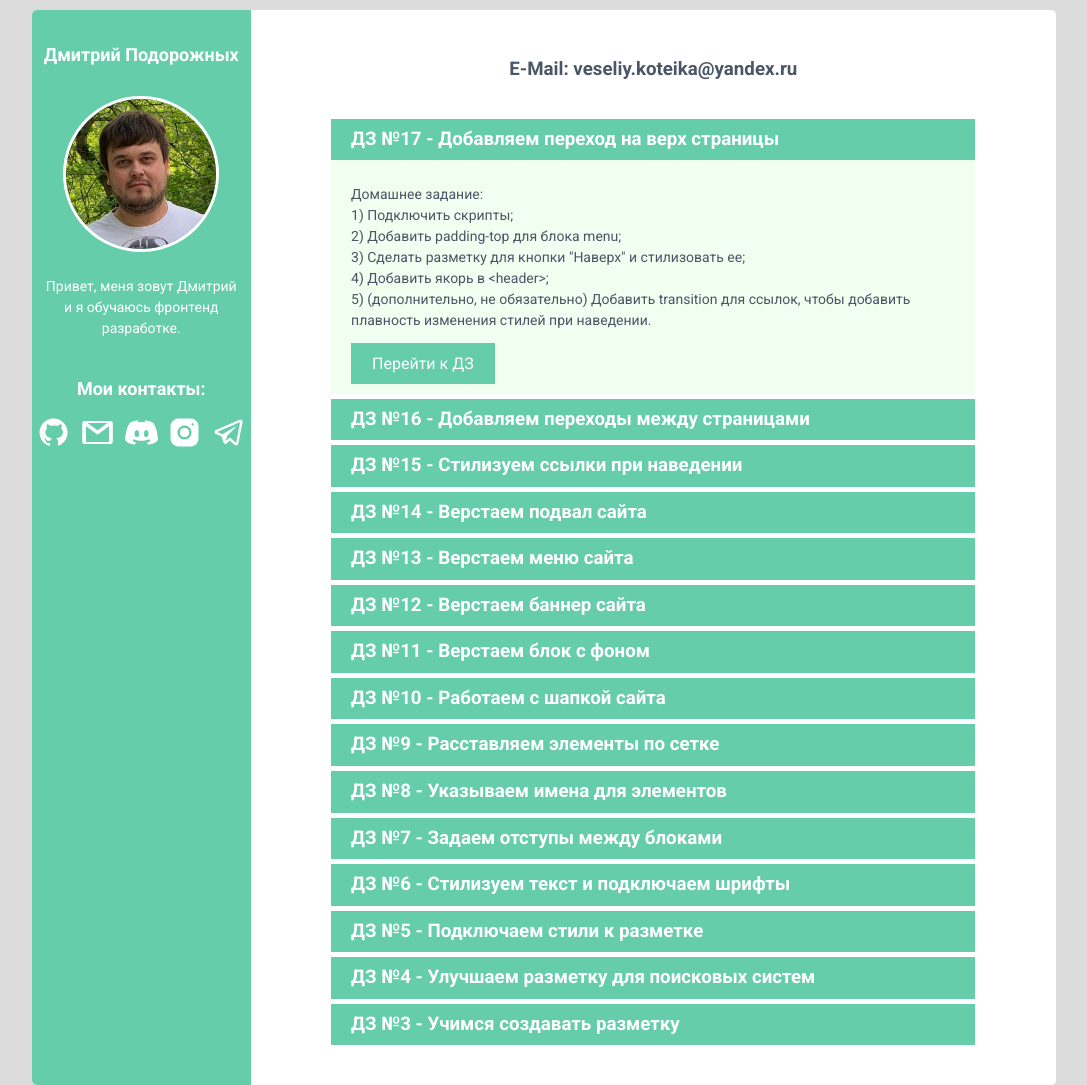
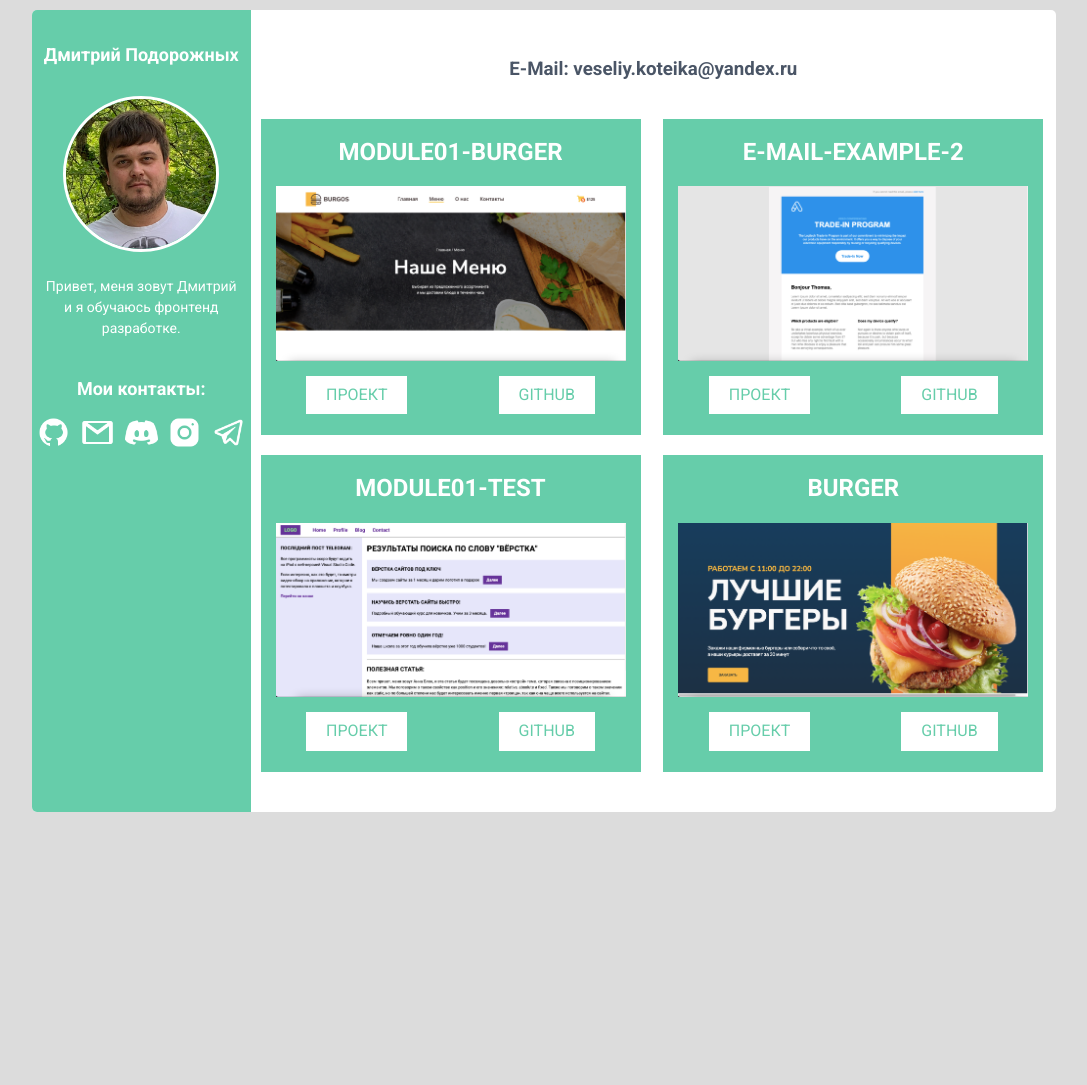
Before and after one commit to den7466/MyPortfolio, a plain HTML site: page index.html in a window 1280 px wide. Shown: the whole page, without its empty margins (96-1183 px from the left). After the commit the page ends 822 px from the top, so only its background shows below. Drawn offline with nearby package versions, Linux system fonts and the light colour scheme.

Commit message:
Add grid for my projects

```diff
--- a/css/main.css
+++ b/css/main.css
@@ -135,3 +135,50 @@ ul {
     background-color: white;
     border: 1px solid #66CDAA;
 }
+
+.cases-box {
+    display: grid;
+    grid-template-columns: repeat(2, 1fr);
+    gap: 20px;
+    padding: 0px 10px 0px 10px;
+}
+
+.cases-item {
+    width: 380px;
+    background: #66CDAA;
+    text-align: center;
+    padding-bottom: 20px;
+}
+
+.cases-item h2 {
+    color: #FFFFFF;
+    text-transform: uppercase;
+    font-weight: 700;
+}
+
+.cases-item img {
+    width: 350px;
+}
+
+.cases-item-links {
+    display: flex;
+    justify-content: space-around;
+    align-items: center;
+    margin-top: 10px;
+}
+
+.cases-item a {
+    color: #66CDAA;
+    background-color: white;
+    border: 1px solid #66CDAA;
+    text-decoration: none;
+    text-transform: uppercase;
+    padding: 10px 20px;
+    transition: .2s;
+}
+
+.cases-item a:hover {
+    color: white;
+    background-color: #66CDAA;
+    border: 1px solid #FFFFFF;
+}
--- a/index.html
+++ b/index.html
@@ -5,10 +5,10 @@
     <meta http-equiv="X-UA-Compatible" content="IE=edge">
     <meta name="viewport" content="width=device-width, initial-scale=1.0">
     <title>My Portfolio</title>
+    <link rel="icon" href="favicon.ico">
     <link rel="preconnect" href="https://fonts.googleapis.com">
     <link rel="preconnect" href="https://fonts.gstatic.com" crossorigin>
     <link href="https://fonts.googleapis.com/css2?family=Roboto:wght@400;700&display=swap" rel="stylesheet">
-    <!-- <link rel="stylesheet" href="js/jquery-ui-1.13.0/jquery-ui.css"> -->
     <link rel="stylesheet" href="https://cdnjs.cloudflare.com/ajax/libs/normalize/8.0.1/normalize.css">
     <link rel="stylesheet" href="css/main.css">
     <script src="https://code.jquery.com/jquery-3.6.0.min.js" integrity="sha256-/xUj+3OJU5yExlq6GSYGSHk7tPXikynS7ogEvDej/m4=" crossorigin="anonymous"></script>
@@ -40,7 +40,41 @@
         </div>
         <div class="cases">
             <h3>E-Mail: veseliy.koteika@yandex.ru</h3>
-            <div id="accordion">
+            <div class="cases-box">
+                <div class="cases-item">
+                    <h2>Module01-Burger</h2>
+                    <img src="img/Module01-Burger.png" alt="Module01-Burger">
+                    <div class="cases-item-links">
+                        <a href="https://den7466.github.io/Module01-Burger/menu.html" title="Открыть сайт проекта" target="_blank">Проект</a>
+                        <a href="https://github.com/den7466/Module01-Burger" title="Открыть репозиторий на GitHub" target="_blank">GitHub</a>
+                    </div>
+                </div>
+                <div class="cases-item">
+                    <h2>E-mail-Example-2</h2>
+                    <img src="img/E-mail-Example-2.png" alt="E-mail-Example-2">
+                    <div class="cases-item-links">
+                        <a href="https://den7466.github.io/E-mail-Example-2/" title="Открыть сайт проекта" target="_blank">Проект</a>
+                        <a href="https://github.com/den7466/E-mail-Example-2" title="Открыть репозиторий на GitHub" target="_blank">GitHub</a>
+                    </div>
+                </div>
+                <div class="cases-item">
+                    <h2>Module01-Test</h2>
+                    <img src="img/Module01-Test.png" alt="Module01-Test">
+                    <div class="cases-item-links">
+                        <a href="https://den7466.github.io/Module01-Test/semantic.html" title="Открыть сайт проекта" target="_blank">Проект</a>
+                        <a href="https://github.com/den7466/Module01-Test" title="Открыть репозиторий на GitHub" target="_blank">GitHub</a>
+                    </div>
+                </div>
+                <div class="cases-item">
+                    <h2>burger</h2>
+                    <img src="img/burger.png" alt="burger">
+                    <div class="cases-item-links">
+                        <a href="https://den7466.github.io/burger/" title="Открыть сайт проекта" target="_blank">Проект</a>
+                        <a href="https://github.com/den7466/burger" title="Открыть репозиторий на GitHub" target="_blank">GitHub</a>
+                    </div>
+                </div>
+            </div>
+            <!-- <div id="accordion">
                 <h3>ДЗ №17 - Добавляем переход на верх страницы</h3>
                 <div>
                     <p>
@@ -169,7 +203,7 @@
                 <div>
                     Домашнее задание:<br>
                 </div>
-            </div>
+            </div> -->
         </div>
     </main>
     <footer></footer>
```
Also changed, not shown: img/E-mail-Example-2.png (added), img/Module01-Burger.png (added), img/Module01-Test.png (added), img/burger.png (added).
